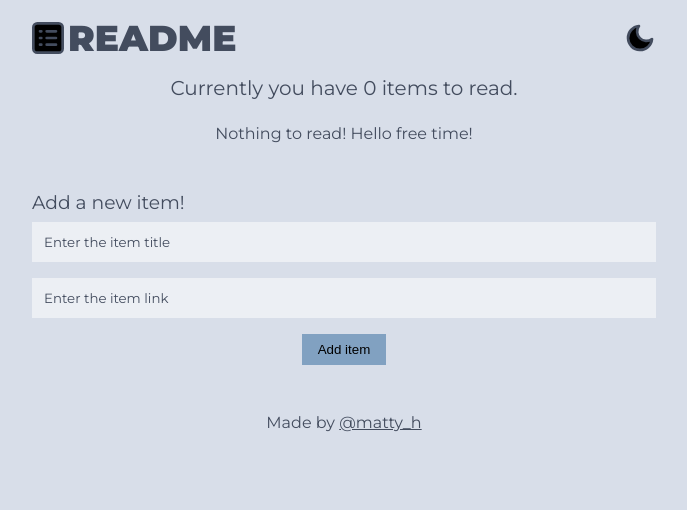
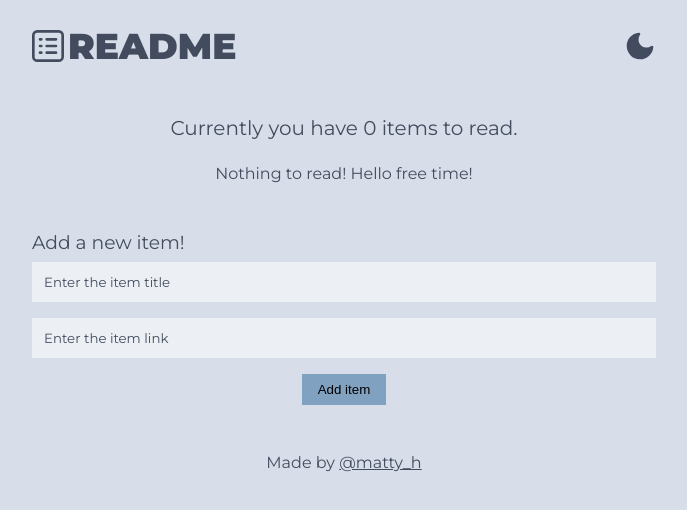
Before and after one commit to matt-harris/react-ts-myreadinglist, a React (Create React App) app: page / in a window 1280 px wide. Shown: the top 510 px of the page, without its empty margins (296-983 px from the left). Built offline with nearby package versions, Linux system fonts and the light colour scheme.

Commit message:
Add conditional styles.

```diff
--- a/src/components/Header.tsx
+++ b/src/components/Header.tsx
@@ -9,7 +9,8 @@ const HeaderWrap = styled.header`
   display: flex;
   justify-content: space-between;
   align-items: center;
-  padding: 1rem 1.5rem;
+  margin-bottom: 1.5rem;
+  padding: 1.5rem;
 `;
 
 const LogoWrap = styled.div`
@@ -20,7 +21,7 @@ const LogoWrap = styled.div`
 `;
 
 const LogoIcon = styled(ReadmeLogoSVG)`
-  fill: #000;
+  stroke: ${(props) => props.theme.baseUI};
   width: 2rem;
   height: 2rem;
   margin-right: 0.25rem;
@@ -36,7 +37,7 @@ const LogoText = styled.h1`
 `;
 
 const SunIcon = styled(SunSVG)`
-  fill: #000;
+  fill: ${(props) => props.theme.baseUI};
   width: 2rem;
   height: 2rem;
   backface-visibility: hidden;
@@ -46,7 +47,7 @@ const SunIcon = styled(SunSVG)`
 `;
 
 const MoonIcon = styled(MoonSVG)`
-  fill: #000;
+  fill: ${(props) => props.theme.baseUI};
   width: 2rem;
   height: 2rem;
   backface-visibility: hidden;
```
